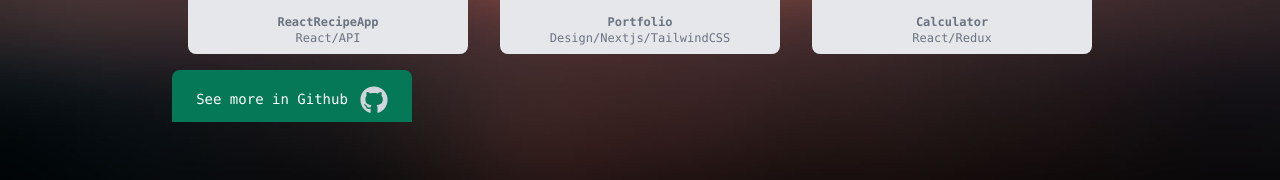
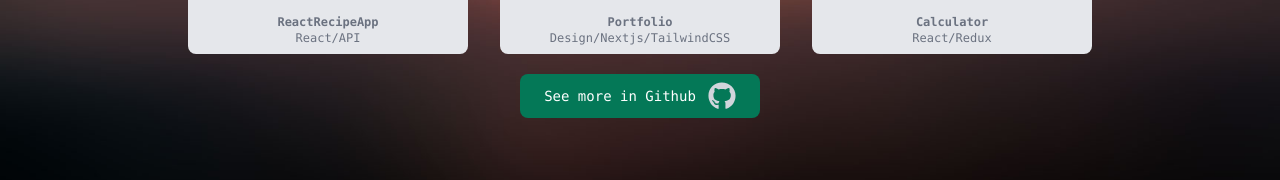
Before and after one commit to taichi-de/my-portfolio, a Next.js app: page /works in a window 1280 px wide. Shown: the part 570-750 px from the top of the page. Built offline with nearby package versions, Linux system fonts and the light colour scheme.

Commit message:
fix works button

```diff
--- a/pages/works.js
+++ b/pages/works.js
@@ -16,20 +16,20 @@ export default function Works() {
     <Layout title="Works">
       <div className="h-full p-4">
         <p className="font-mono text-lg font-bold text-white mt-14">Works</p>
-        <div className="grid w-9/12 grid-cols-1 mx-auto my-4 overflow-y-scroll leading-relaxed text-center text-white h-3/4 overscroll-y-auto sm:grid-cols-3">
+        <div className="grid w-9/12 grid-cols-1 mx-auto my-4 overflow-y-scroll leading-relaxed text-center text-white h-2/3 overscroll-y-auto sm:grid-cols-3">
           <WorksItem {...worksObjOne} />
           <WorksItem {...worksObjTwo} />
           <WorksItem {...worksObjThree} />
           <WorksItem {...worksObjFour} />
           <WorksItem {...worksObjFive} />
           <WorksItem {...worksObjSix} />
-          <Link href={"https://github.com/taichi-de"}>
-            <div className="inline-flex items-center justify-center text-white bg-green-700 rounded-lg md:p-4 md:w-60 sm:w-40">
-              See more in Github
-              <FaGithub className="ml-3 text-gray-300 md:w-7 md:h-7 sm:w-5 sm:h-5 lg:text-sm md:text-xs hover:text-gray-600" />
-            </div>
-          </Link>
         </div>
+        <Link href={"https://github.com/taichi-de"}>
+          <div className="inline-flex items-center justify-center p-2 text-white bg-green-700 rounded-lg w-60">
+            See more in Github
+            <FaGithub className="ml-3 text-gray-300 w-7 h-7 lg:text-sm md:text-xs hover:text-gray-600" />
+          </div>
+        </Link>
       </div>
     </Layout>
   );
```
